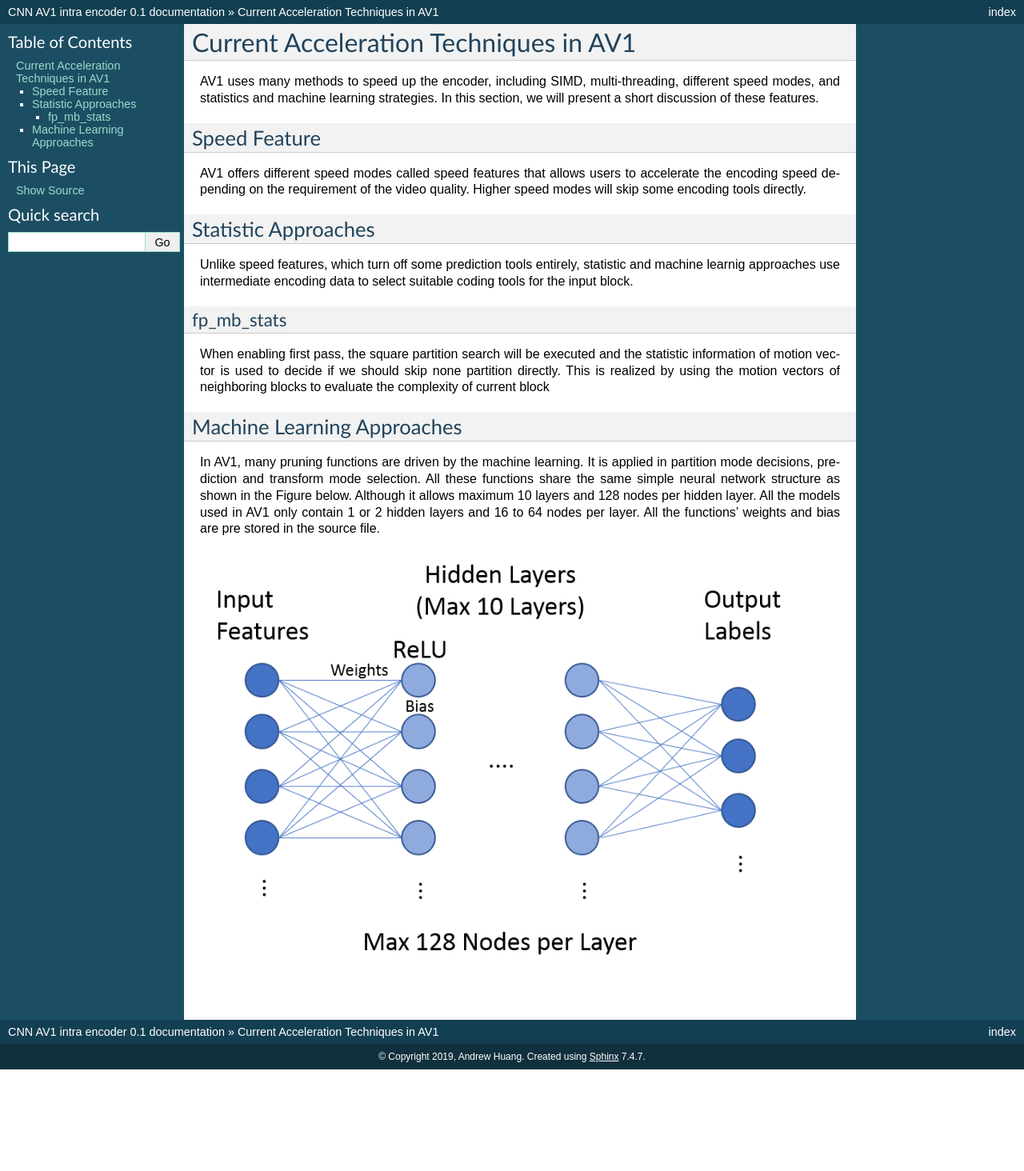
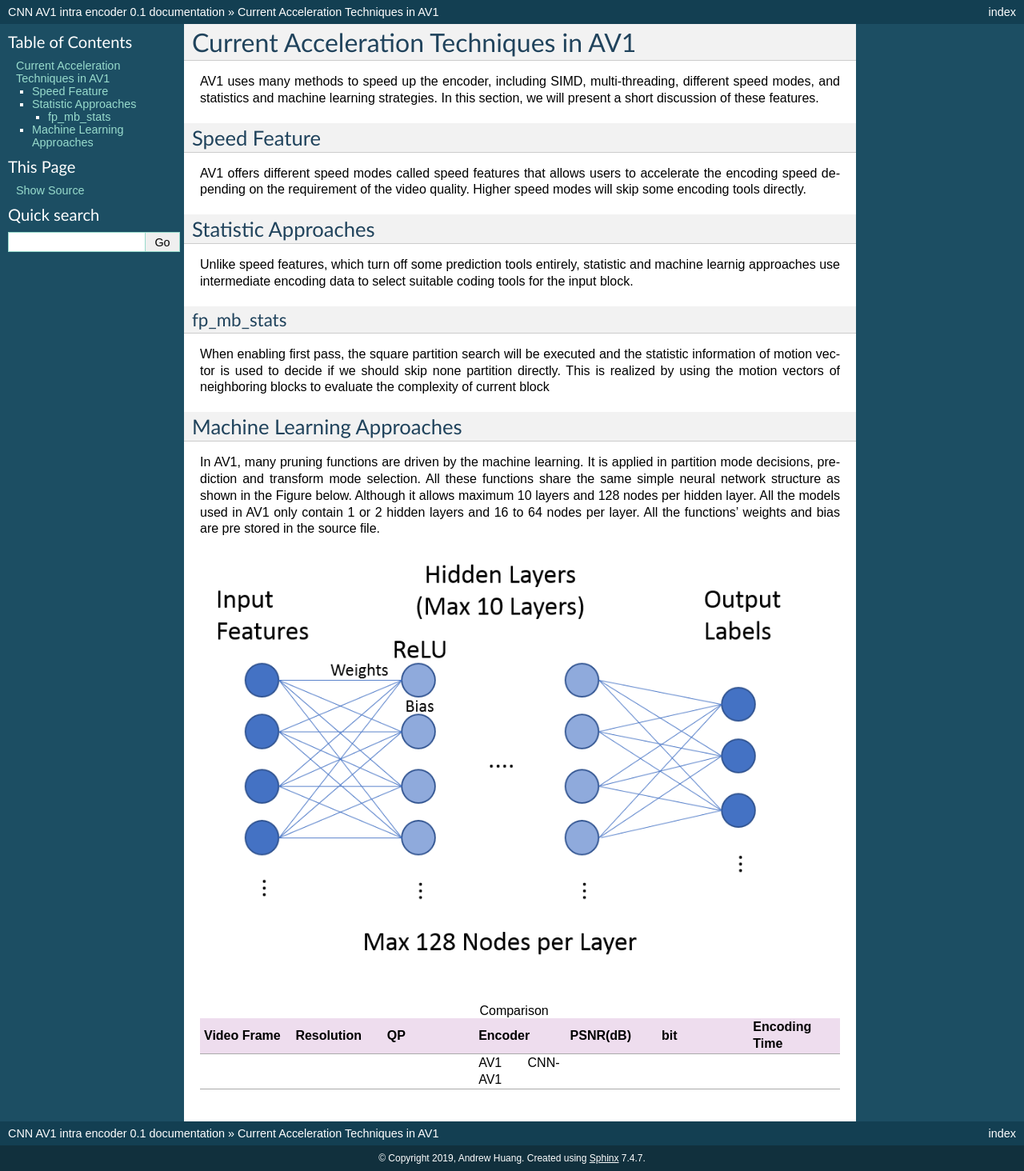
Before and after one commit to epadam/CNN-AV1-intra-encoder, a Sphinx documentation site: the page built from source/dumped.rst, in a window 1280 px wide. Shown: the whole page at 80% size. Built offline with Sphinx 7.4.7, drawn with Linux system fonts in a browser that asks for light colours; before the commit the page ends 1337 px from its top, so only the background shows below that.

Commit message:
Update dumped.rst

```diff
--- a/source/dumped.rst
+++ b/source/dumped.rst
@@ -28,3 +28,24 @@ In AV1, many pruning functions are driven by the machine learning. It is applied
 
 
 .. image:: img/NNstructure.png
+
+
+.. list-table:: Comparison
+   :widths: 5 5 5 5 5 5 5
+   :header-rows: 1
+
+   * - Video Frame
+     - Resolution
+     - QP
+     - Encoder
+     - PSNR(dB)
+     - bit
+     - Encoding Time
+   * -
+     -
+     -
+     - AV1
+       CNN-AV1
+     -
+     -
+     -
```
